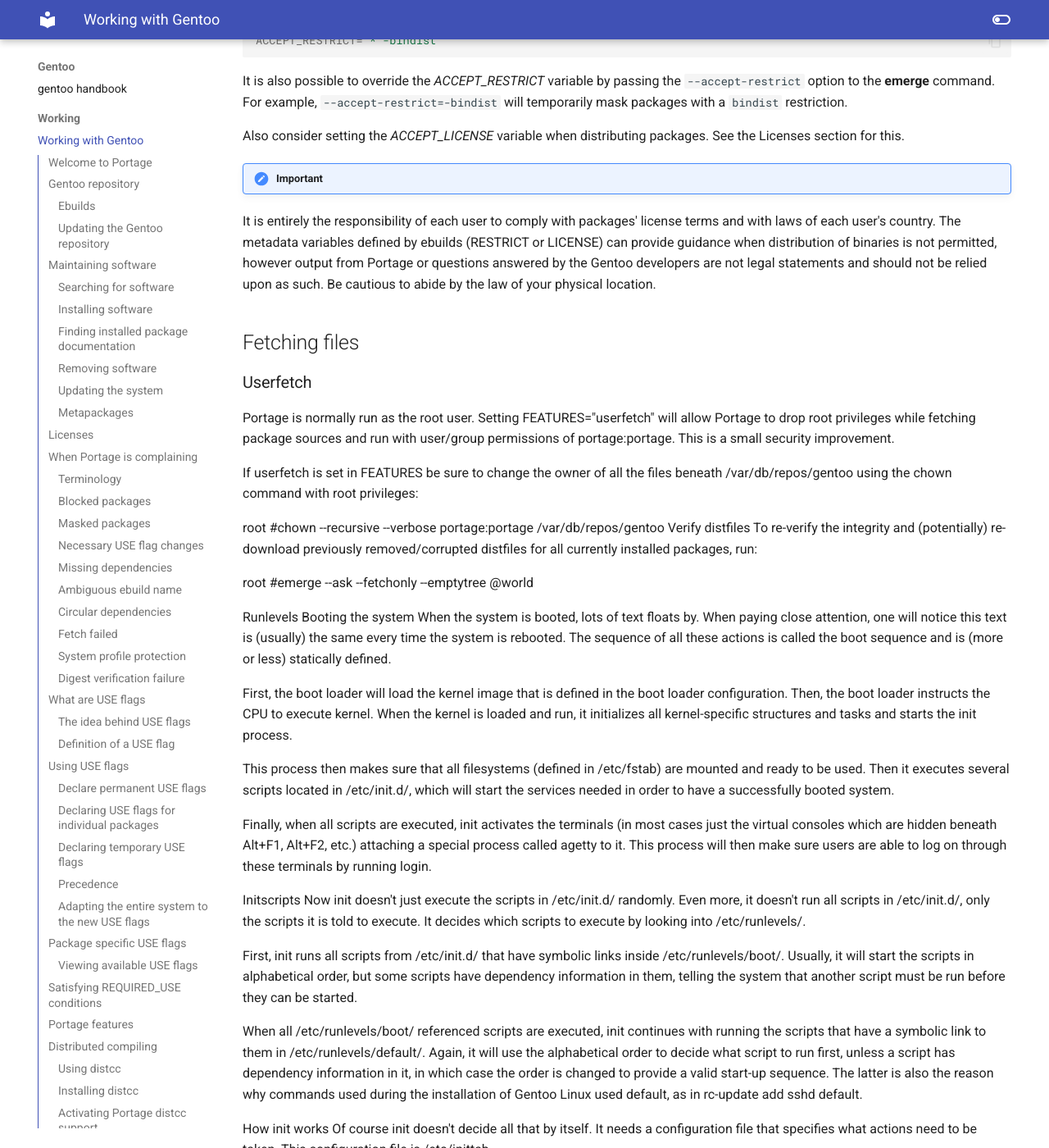
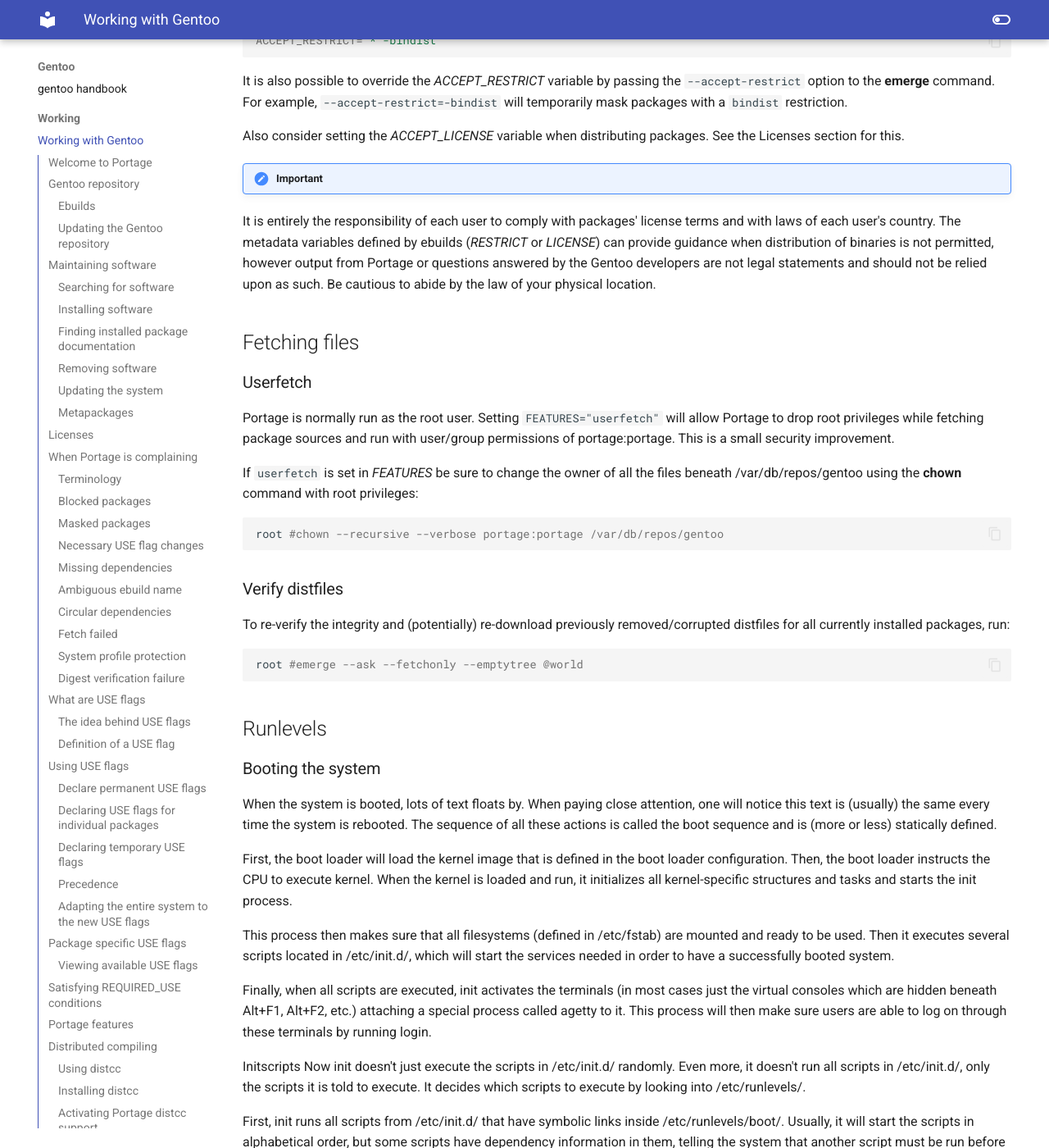
Before and after one commit to floviken/mkdocs, an MkDocs documentation site: the page built from docs/gentoo/working/01-workingWithGentoo.md, in a window 1280 px wide and 1400 px high, scrolled down 19752 px. Shown: the whole window at 82% size. Built offline with MkDocs 1.6.1 and Material for MkDocs 9.7.7, drawn with Linux system fonts in a browser that asks for light colours.

Commit message:
init for "working with Gentoo"

````diff
--- a/docs/gentoo/working/01-workingWithGentoo.md
+++ b/docs/gentoo/working/01-workingWithGentoo.md
@@ -720,27 +720,33 @@
 
 !!! Important
 
-It is entirely the responsibility of each user to comply with packages' license terms and with laws of each user's country. The metadata variables defined by ebuilds (RESTRICT or LICENSE) can provide guidance when distribution of binaries is not permitted, however output from Portage or questions answered by the Gentoo developers are not legal statements and should not be relied upon as such. Be cautious to abide by the law of your physical location.
+It is entirely the responsibility of each user to comply with packages' license terms and with laws of each user's country. The metadata variables defined by ebuilds (*RESTRICT* or *LICENSE*) can provide guidance when distribution of binaries is not permitted, however output from Portage or questions answered by the Gentoo developers are not legal statements and should not be relied upon as such. Be cautious to abide by the law of your physical location.
 
 ## Fetching files
 
 ### Userfetch
 
-Portage is normally run as the root user. Setting FEATURES="userfetch" will allow Portage to drop root privileges while fetching package sources and run with user/group permissions of portage:portage. This is a small security improvement.
+Portage is normally run as the root user. Setting `FEATURES="userfetch"` will allow Portage to drop root privileges while fetching package sources and run with user/group permissions of portage:portage. This is a small security improvement.
 
-If userfetch is set in FEATURES be sure to change the owner of all the files beneath /var/db/repos/gentoo using the chown command with root privileges:
+If `userfetch` is set in *FEATURES* be sure to change the owner of all the files beneath /var/db/repos/gentoo using the **chown** command with root privileges:
 
+```sh
 root #chown --recursive --verbose portage:portage /var/db/repos/gentoo
-Verify distfiles
+```
+
+### Verify distfiles
+
 To re-verify the integrity and (potentially) re-download previously removed/corrupted distfiles for all currently installed packages, run:
-
+``` sh
 root #emerge --ask --fetchonly --emptytree @world
+```
 
 
 
+## Runlevels
 
-Runlevels
-Booting the system
+### Booting the system
+
 When the system is booted, lots of text floats by. When paying close attention, one will notice this text is (usually) the same every time the system is rebooted. The sequence of all these actions is called the boot sequence and is (more or less) statically defined.
 
 First, the boot loader will load the kernel image that is defined in the boot loader configuration. Then, the boot loader instructs the CPU to execute kernel. When the kernel is loaded and run, it initializes all kernel-specific structures and tasks and starts the init process.
````
